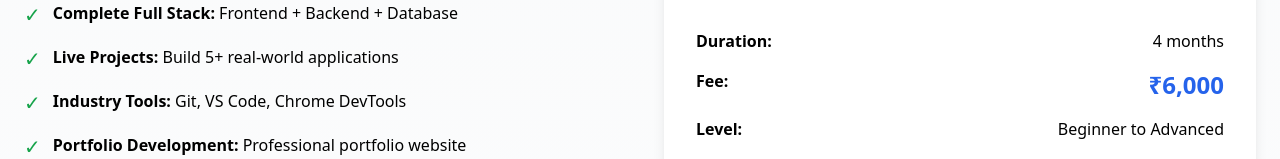
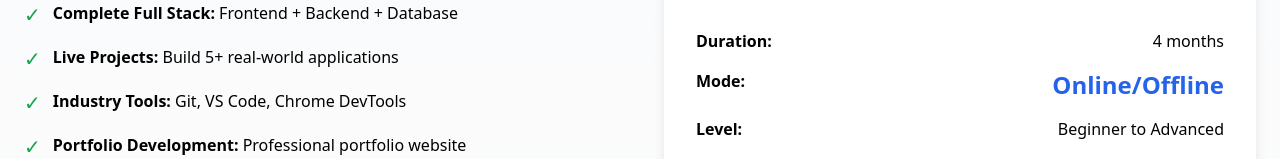
Before and after one commit to miracl-in/miracl-in.github.io, a Next.js app: page /web-development-course-thanjavur in a window 1280 px wide. Shown: the part 399-558 px from the top of the page. Built offline with nearby package versions, Linux system fonts and the light colour scheme.

Commit message:
Update page.tsx

```diff
--- a/app/web-development-course-thanjavur/page.tsx
+++ b/app/web-development-course-thanjavur/page.tsx
@@ -65,8 +65,8 @@ export default function WebDevelopmentCourseThanjavur() {
                 <span>4 months</span>
               </div>
               <div className="flex justify-between">
-                <span className="font-semibold">Fee:</span>
-                <span className="text-2xl font-bold text-blue-600">₹6,000</span>
+                <span className="font-semibold">Mode:</span>
+                <span className="text-2xl font-bold text-blue-600">Online/Offline</span>
               </div>
               <div className="flex justify-between">
                 <span className="font-semibold">Level:</span>
```
